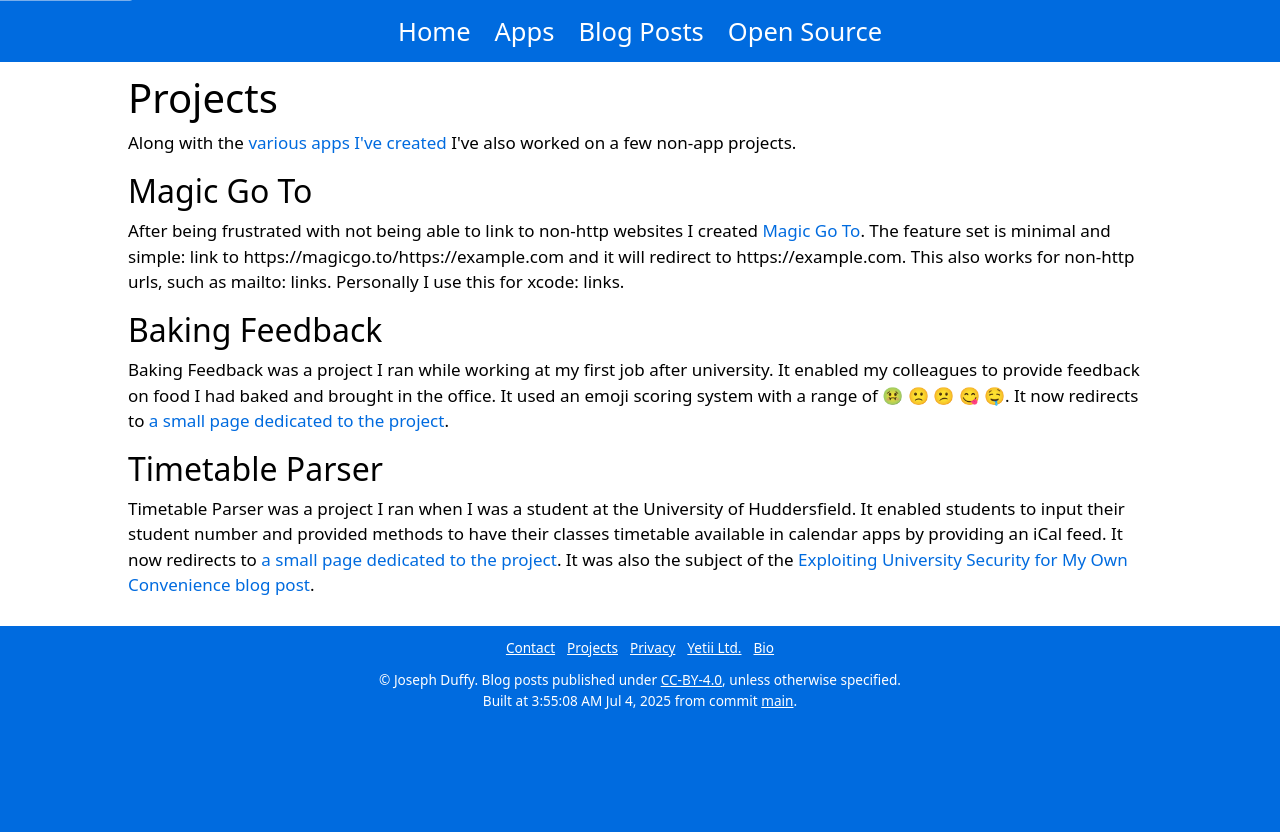
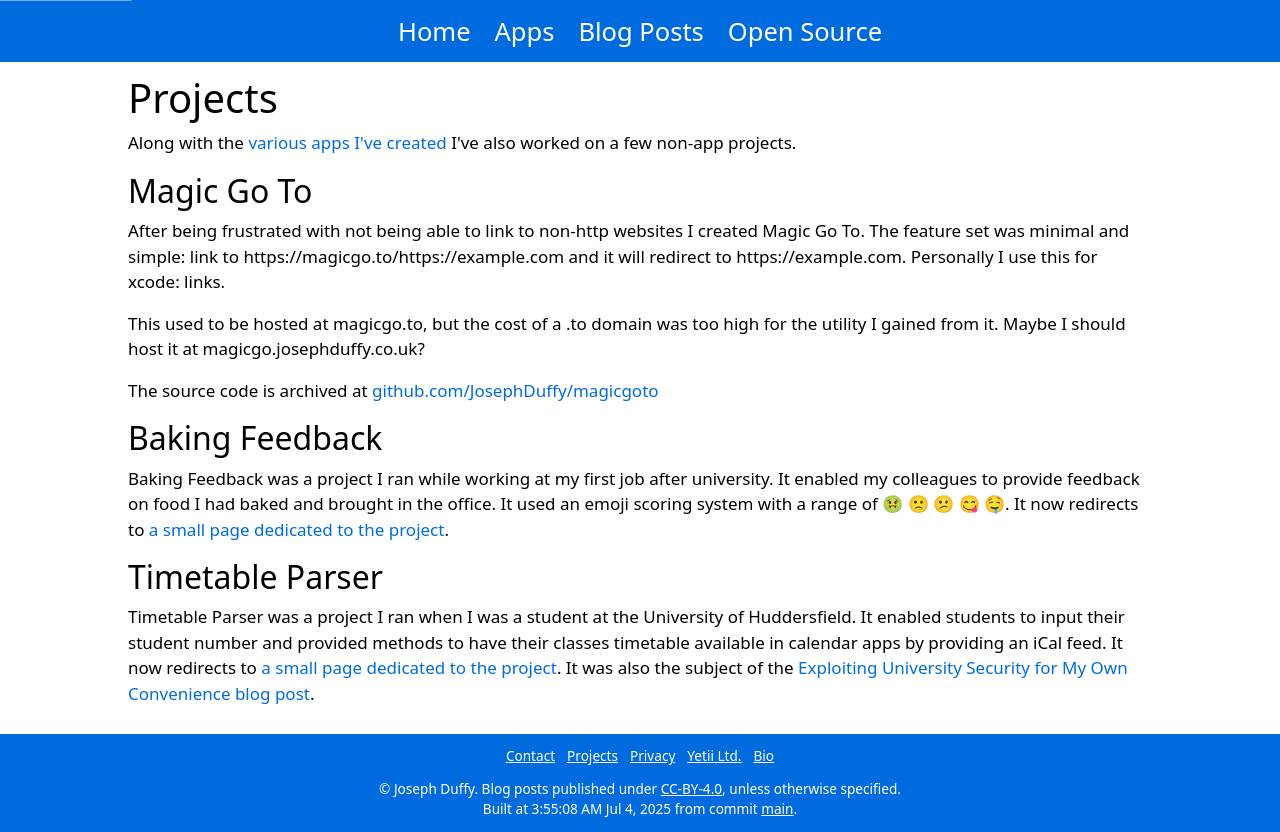
Before and after one commit to JosephDuffy/josephduffy.co.uk, a Next.js app: page /projects in a window 1280 px wide. Before the commit the page ends 800 px from the top, so only its background shows below. Built offline with nearby package versions, Linux system fonts and the light colour scheme.

Commit message:
Update that Magic Go To is no longer available

```diff
--- a/pages/projects/index.tsx
+++ b/pages/projects/index.tsx
@@ -18,11 +18,21 @@ const ProjectsPage: NextPage = () => {
       <h2>Magic Go To</h2>
       <p>
         After being frustrated with not being able to link to non-http websites
-        I created <a href="https://magicgo.to">Magic Go To</a>. The feature set
-        is minimal and simple: link to https://magicgo.to/https://example.com
-        and it will redirect to https://example.com. This also works for
-        non-http urls, such as mailto: links. Personally I use this for xcode:
-        links.
+        I created Magic Go To. The feature set was minimal and simple: link to
+        https://magicgo.to/https://example.com and it will redirect to
+        https://example.com. Personally I use this for xcode: links.
+      </p>
+      <p>
+        {" "}
+        This used to be hosted at magicgo.to, but the cost of a .to domain was
+        too high for the utility I gained from it. Maybe I should host it at
+        magicgo.josephduffy.co.uk?
+      </p>
+      <p>
+        The source code is archived at{" "}
+        <a href="https://github.com/JosephDuffy/magicgoto">
+          github.com/JosephDuffy/magicgoto
+        </a>
       </p>
       <h2>Baking Feedback</h2>
       <p>
```
